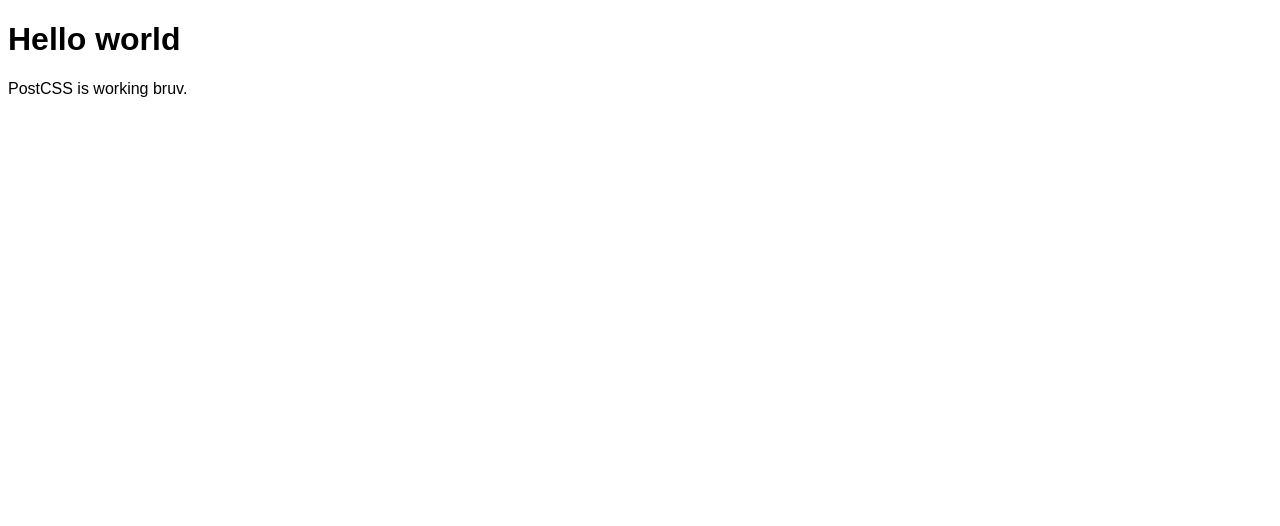
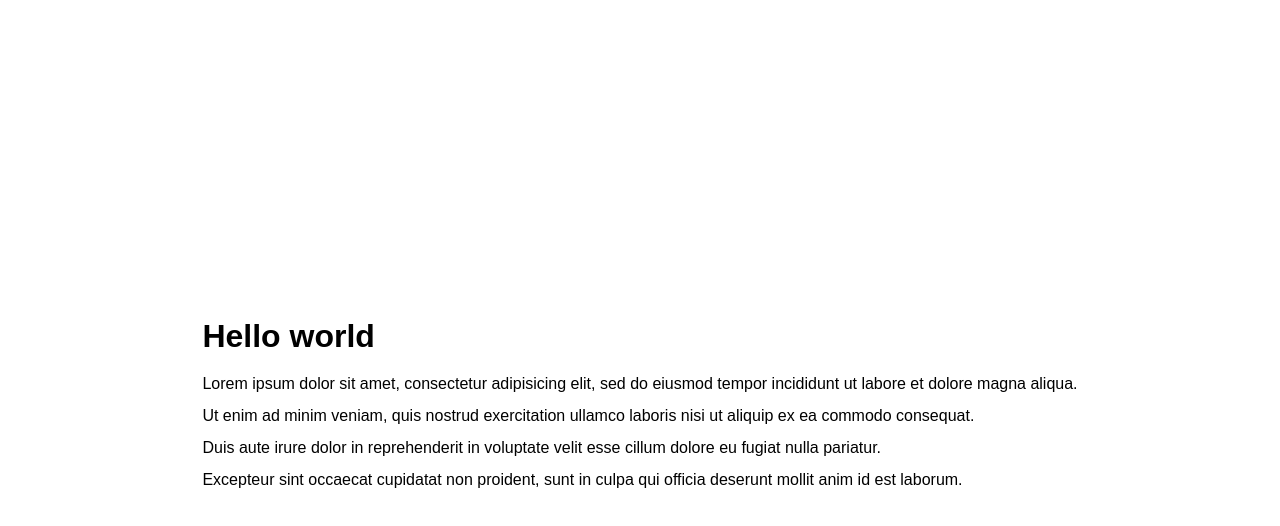
Before and after one commit to benhodgson87/postcss-sandbox, a website: page index.html in a window 1280 px wide. Drawn offline with Linux system fonts and the light colour scheme.

Commit message:
Let's try some flexbox while we're at it

```diff
--- a/index.html
+++ b/index.html
@@ -4,9 +4,18 @@
         <link rel="stylesheet" href="dist/core.css">
     </head>
     <body>
-        <header>
-            <h1>Hello world</h1>
-            <p>PostCSS is working bruv.</p>
-        </header>
+        <div class="flex">
+            <div class="flex__positioner">
+                <div class="flex__content">
+                    <header>
+                        <h1>Hello world</h1>
+                        <p>Lorem ipsum dolor sit amet, consectetur adipisicing elit, sed do eiusmod tempor incididunt ut labore et dolore magna aliqua.</p>
+                        <p>Ut enim ad minim veniam, quis nostrud exercitation ullamco laboris nisi ut aliquip ex ea commodo consequat.</p>
+                        <p>Duis aute irure dolor in reprehenderit in voluptate velit esse cillum dolore eu fugiat nulla pariatur.</p>
+                        <p>Excepteur sint occaecat cupidatat non proident, sunt in culpa qui officia deserunt mollit anim id est laborum.</p>
+                    </header>
+                </div>
+            </div>
+        </div>
     </body>
 </html>
--- a/src/_flex.css
+++ b/src/_flex.css
@@ -1,3 +1,16 @@
 .flex {
     display: flex;
+    height: 100%;
+    flex-direction: column;
 }
+
+.flex__positioner {
+    display: flex;
+    align-items: center;
+    box-pack: center;
+    flex: 1 0 auto;
+}
+
+.flex__content {
+    margin: auto;
+}
--- a/src/_generic.css
+++ b/src/_generic.css
@@ -1,3 +1,13 @@
+html,
+body {
+    height: 100%;
+}
+
 body {
     font-family: var(--body-font);
 }
+
+h1,
+p {
+    line-height: 2;
+}
--- /dev/null
+++ b/src/_reset.css
@@ -0,0 +1,6 @@
+*,
+html {
+    margin: 0;
+    padding: 0;
+    border: 0;
+}
--- a/src/core.css
+++ b/src/core.css
@@ -2,6 +2,7 @@
     --body-font: sans-serif;
 }
 
+@import 'reset';
 @import 'box-sizing';
 @import 'generic';
 @import 'flex';
```
Also changed, not shown: dist/core.css, 1 other file.
